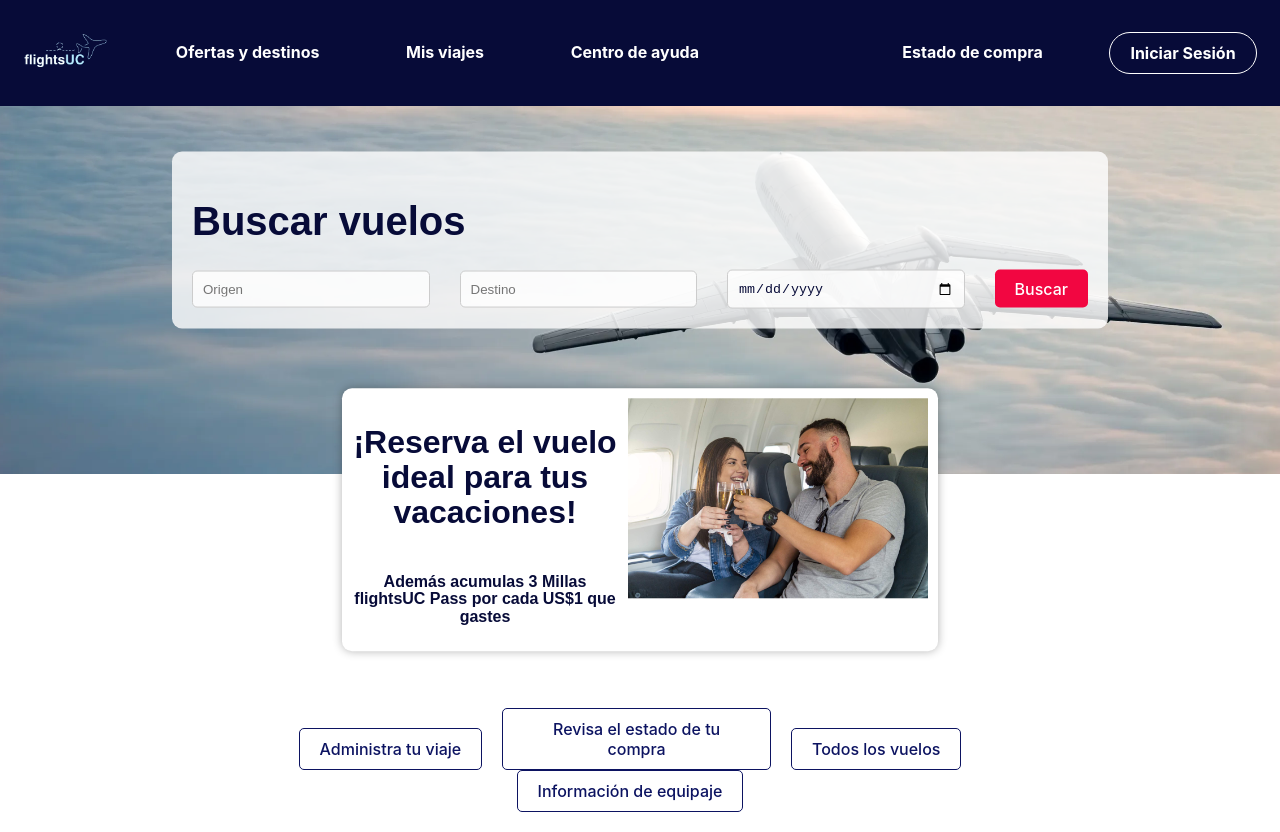
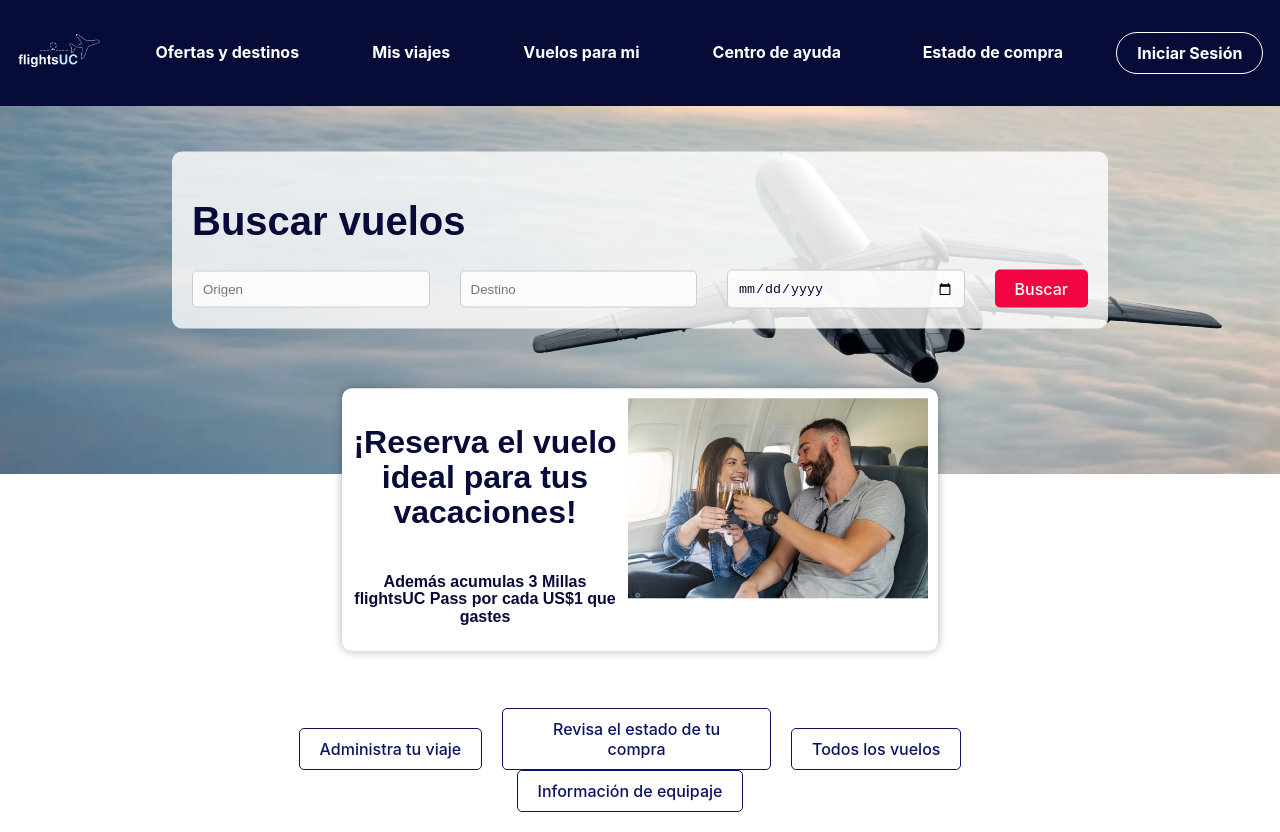
Before and after one commit to Juan-Carlos-Ferrer-Barros/Arqui_frontend, a React (Vite) app in the folder arqui_frontend/: page / in a window 1280 px wide. Built offline with nearby package versions, Linux system fonts and the light colour scheme; a web font is replaced by a local one.

Commit message:
recomendaciones en navbar

```diff
--- a/arqui_frontend/src/common/Navbar.jsx
+++ b/arqui_frontend/src/common/Navbar.jsx
@@ -38,6 +38,9 @@ function Navbar() {
             <a href='/misvuelos'><button> Mis viajes</button></a>
         </li>
         <li className='navbar-text'>
+            <a href='/recomendaciones'><button> Vuelos para mi</button></a>
+        </li>
+        <li className='navbar-text'>
             <button> Centro de ayuda</button>
         </li>
         <li></li>
```
